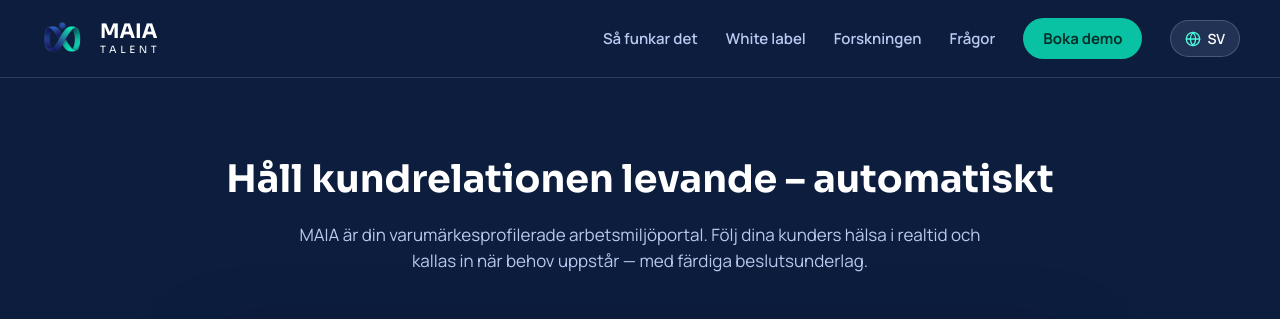
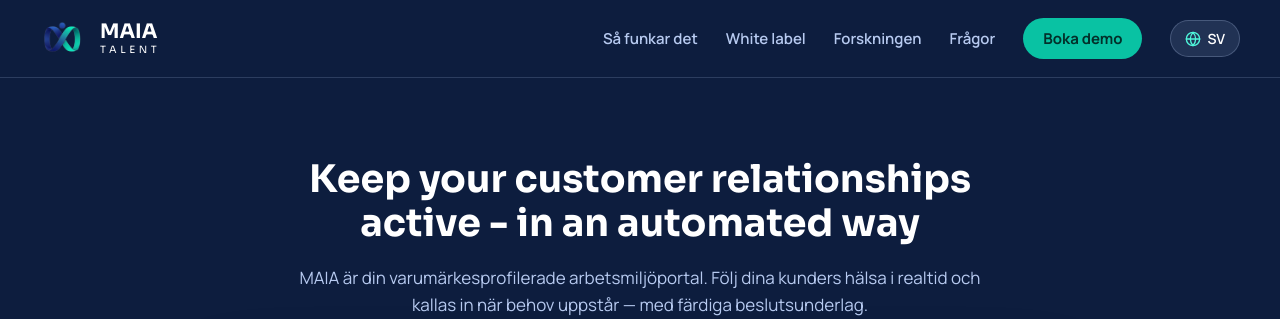
Before and after one commit to johannavsimonsson/maia-talent-landing, a website: page index-en.html in a window 1280 px wide. Shown: the top 319 px of the page. Drawn offline with Linux system fonts and the light colour scheme.

Commit message:
Translate header text to English

```diff
--- a/index-en.html
+++ b/index-en.html
@@ -53,7 +53,7 @@
       <!-- TEXTSEKTION: Centrerad och samlad -->
       <div style="text-align:center;max-width:840px;margin:0 auto 48px;">
         <h1 style="font:700 38px 'Sora',sans-serif;line-height:1.15;color:#FFFFFF;margin:0;text-wrap:balance;">
-          Håll kundrelationen levande – automatiskt
+          Keep your customer relationships active - in an automated way
         </h1>
         <p style="font:400 17px 'Manrope',sans-serif;line-height:1.55;color:#B7CAF0;margin:20px auto 0;max-width:720px;text-wrap:pretty;">
           MAIA är din varumärkesprofilerade arbetsmiljöportal. Följ dina kunders hälsa i realtid och kallas in när behov uppstår — med färdiga beslutsunderlag.
```
